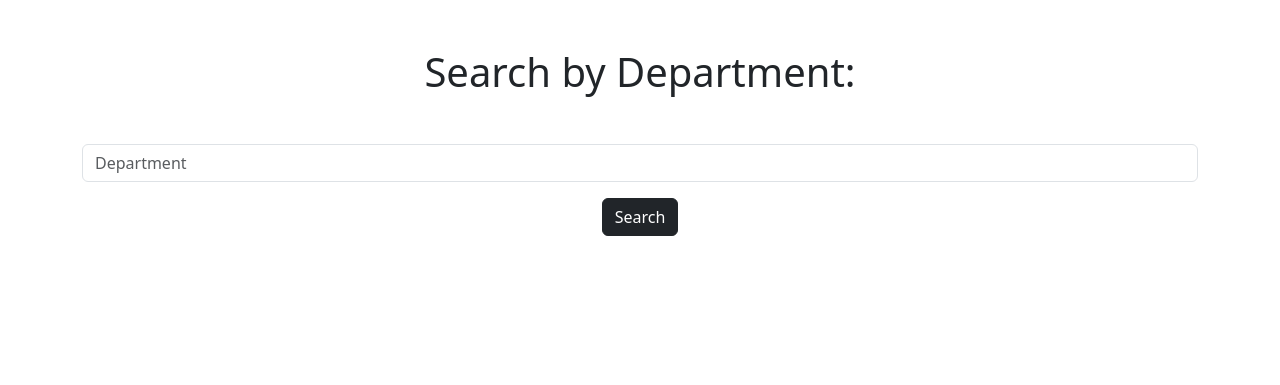
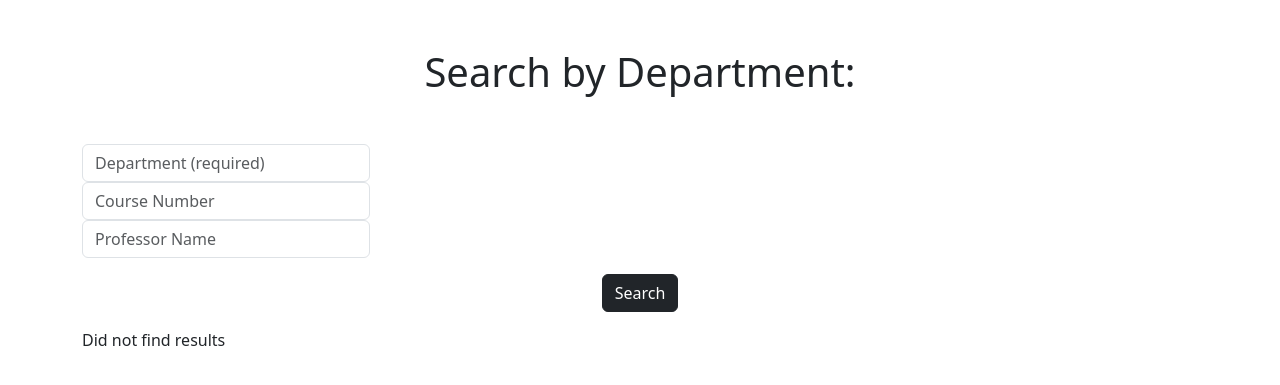
Before and after one commit to clrali/lous-list, a Django app: page /department/ in a window 1280 px wide. Shown: the part 56-441 px from the top of the page. Run offline with Django 3.2, Linux system fonts and the light colour scheme; data that the repository does not hold is empty; some libraries are stand-ins or nearby versions.

Commit message:
course num and prof name searching

```diff
--- a/louslistapp/views.py
+++ b/louslistapp/views.py
@@ -25,23 +25,57 @@ def dept_dropdown(request):
     url = 'http://luthers-list.herokuapp.com/api/deptlist'
     response = requests.get(url)
     departments = response.json()
+    #print(response)
 
     # For courses
     query = request.GET
     courses, course_dict = None, None
     if query is not None and 'q' in query:
         dept_name = query.get('q')
+        print(dept_name)
+        course_num = None
+        prof_name = None
+        if('n' in query):
+            course_num = query.get('n')
+        if ('p' in query):
+            prof_name = query.get('p')
+        print(course_num)
+        print(prof_name)
         url = 'http://luthers-list.herokuapp.com/api/dept/' + dept_name
         response = requests.get(url)
         courses = response.json()
 
+
         # This will make sure that all sections of a course are grouped together
         course_dict = {}
         for course in courses:
-            course_name = (course['subject'], course['catalog_number'], course['description'])
-            if course_name in course_dict:
-                course_dict[course_name].append(course)
-            else:
-                course_dict[course_name] = [course]
+            print(course['instructor']["name"])
+            if(course_num == "" and prof_name==""):
+                course_name = (course['subject'], course['catalog_number'], course['description'])
+                if course_name in course_dict:
+                    course_dict[course_name].append(course)
+                else:
+                    course_dict[course_name] = [course]
+
+            elif (course_num == course['catalog_number'] and prof_name == ""):
+                course_name = (course['subject'], course['catalog_number'], course['description'])
+                if course_name in course_dict:
+                    course_dict[course_name].append(course)
+                else:
+                    course_dict[course_name] = [course]
+
+            elif (course_num == "" and prof_name.lower() in course['instructor']["name"].lower()):
+                course_name = (course['subject'], course['catalog_number'], course['description'])
+                if course_name in course_dict:
+                    course_dict[course_name].append(course)
+                else:
+                    course_dict[course_name] = [course]
+
+            elif (course_num == course['catalog_number'] and prof_name in course['instructor']["name"]):
+                course_name = (course['subject'], course['catalog_number'], course['description'])
+                if course_name in course_dict:
+                    course_dict[course_name].append(course)
+                else:
+                    course_dict[course_name] = [course]
 
     return render(request, 'dropdown.html', {'departments': departments, 'courses': course_dict})
--- a/templates/dropdown.html
+++ b/templates/dropdown.html
@@ -41,12 +41,15 @@
 
 <form action="/department/" method="GET">
 
-    <input list="departments" placeholder="Department" type="text" name="q" class="form-control">
+    <input list="departments" placeholder="Department (required)" type="text" name="q" class="form-control" style="width: 18rem;">
     <datalist id="departments">
         {% for department in departments %}
             <option value = "{{ department.subject }}">{{ department.subject }}</option>
         {% endfor %}
     </datalist>
+
+    <input placeholder="Course Number" type="text" name="n" class="form-control" style="width: 18rem;">
+    <input placeholder="Professor Name" type="text" name="p" class="form-control" style="width: 18rem;">
 
     <div class="d-flex justify-content-center mt-3">
         {% buttons %}
@@ -88,6 +91,8 @@
 
             </div>
     {% endfor %}
+{% else %}
+    <p>Did not find results</p>
 {% endif %}
 </div>
 </div>
```
